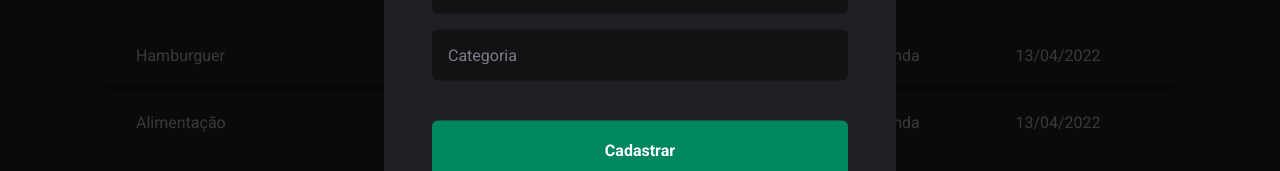
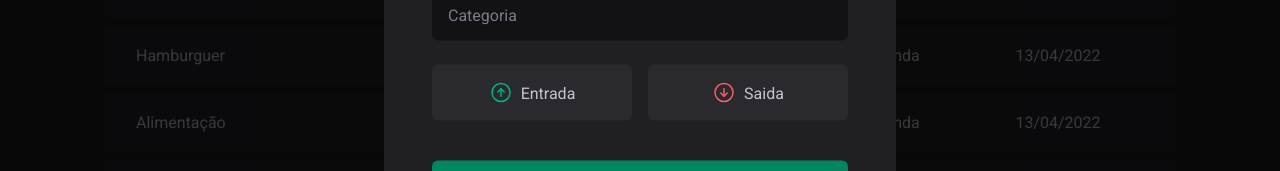
Before and after one commit to Jecilia/dt-money, a React (Vite) app: page / in a window 1280 px wide. Both pictures are taken after a click on the button "Nova Transação". Shown: the part 393-564 px from the top of the page. Built offline with nearby package versions, Linux system fonts and the light colour scheme.

Commit message:
input and output buttons

```diff
--- a/src/components/new-transaction-modal/index.tsx
+++ b/src/components/new-transaction-modal/index.tsx
@@ -1,6 +1,12 @@
 import * as Dialog from '@radix-ui/react-dialog'
-import { CloseButton, Content, Overlay } from './styles'
-import { X } from 'phosphor-react'
+import {
+  CloseButton,
+  Content,
+  Overlay,
+  TransactionType,
+  TransactionTypeButton,
+} from './styles'
+import { ArrowCircleDown, ArrowCircleUp, X } from 'phosphor-react'
 export function NewTransactionModal() {
   return (
     <Dialog.Portal>
@@ -14,7 +20,16 @@
           <input type="text" placeholder="Descricão" required />
           <input type="number" placeholder="Preço" required />
           <input type="text" placeholder="Categoria" required />
-
+          <TransactionType>
+            <TransactionTypeButton variant="income">
+              <ArrowCircleUp size={24} />
+              Entrada
+            </TransactionTypeButton>
+            <TransactionTypeButton variant="outcome">
+              <ArrowCircleDown size={24} />
+              Saida
+            </TransactionTypeButton>
+          </TransactionType>
           <button type="submit">Cadastrar</button>
         </form>
       </Content>
--- a/src/components/new-transaction-modal/styles.ts
+++ b/src/components/new-transaction-modal/styles.ts
@@ -74,3 +74,31 @@
   cursor: pointer;
   color: ${(props) => props.theme['gray-500']};
 `
+export const TransactionType = styled.div`
+  display: grid;
+  grid-template-columns: repeat(2, 1fr);
+  gap: 1rem;
+  margin-top: 0.5rem;
+`
+interface TransactionTypeButtonProps {
+  variant: 'income' | 'outcome'
+}
+export const TransactionTypeButton = styled.button<TransactionTypeButtonProps>`
+  background: ${(props) => props.theme['gray-700']};
+  padding: 1rem;
+  display: flex;
+  align-items: center;
+  justify-content: center;
+  gap: 0.5rem;
+  border: 0;
+  border-radius: 6px;
+  color: ${(props) => props.theme['gray-300']};
+  cursor: pointer;
+
+  svg {
+    color: ${(props) =>
+      props.variant === 'income'
+        ? props.theme['green-300']
+        : props.theme['red-300']};
+  }
+`
```
